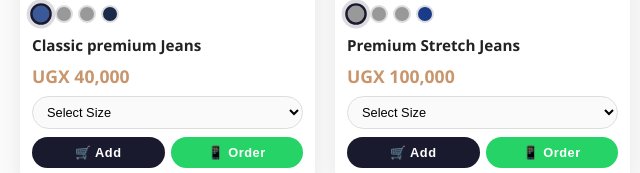
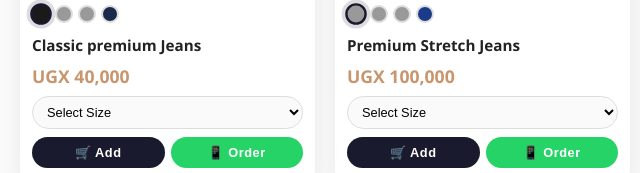
Before and after one commit to godfreysebunya92-gif/Sebfour7, a plain HTML site: page index.html in a window 1280 px wide. Shown: the part 811-984 px from the top of the page, 0-640 px from the left. Drawn offline with Linux system fonts and the light colour scheme.

Commit message:
Update index.html

```diff
--- a/index.html
+++ b/index.html
@@ -799,9 +799,9 @@
             // ==================== TROUSERS ====================
             // Jeans
             { id: 'jeans-1', name: 'Classic premium Jeans', category: 'trousers', subcategory: 'jeans', price: 40000,
-                colors: [{ name: 'Blue',
-                    image: 'images/FB_IMG_1774437437415.jpg' }, { name: '#1a1a1a',
-                    image: 'images/FB_IMG_1774437440378.jpg' }, { name: '#3b5998',
+                colors: [{ name: 'Black',
+                    image: 'images/FB_IMG_1774437437415.jpg' }, { name: 'blue',
+                    image: 'images/FB_IMG_1774437440378.jpg' }, { name: 'black',
                     image: 'images/FB_IMG_1774437469985.jpg' }, { name: 'Navy',
                     image: 'https://picsum.photos/seed/jeans1-navy/400/500' }], sizes: ['30', '31', '32', '33', '34',
                     '35', '36', '38', '40'
```
